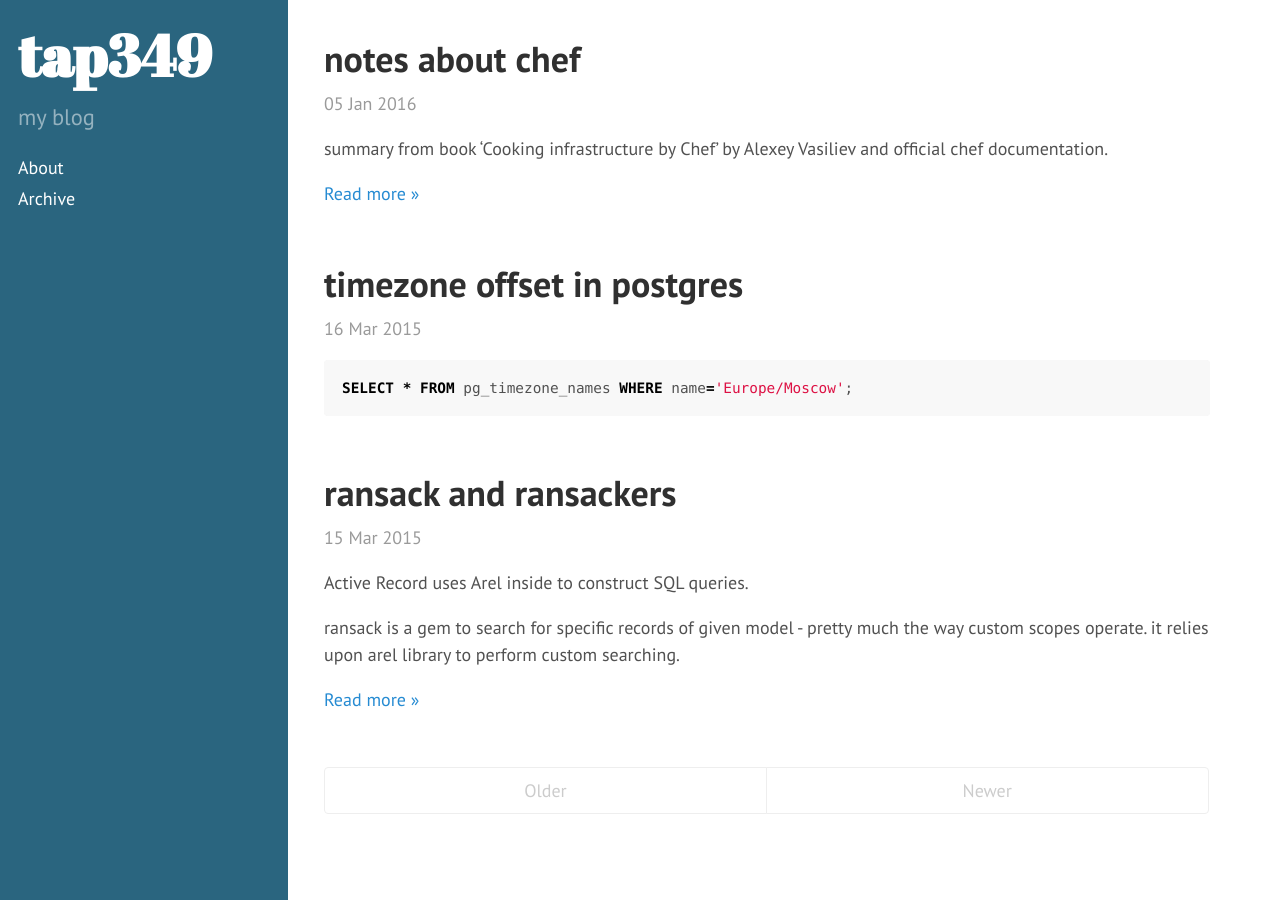
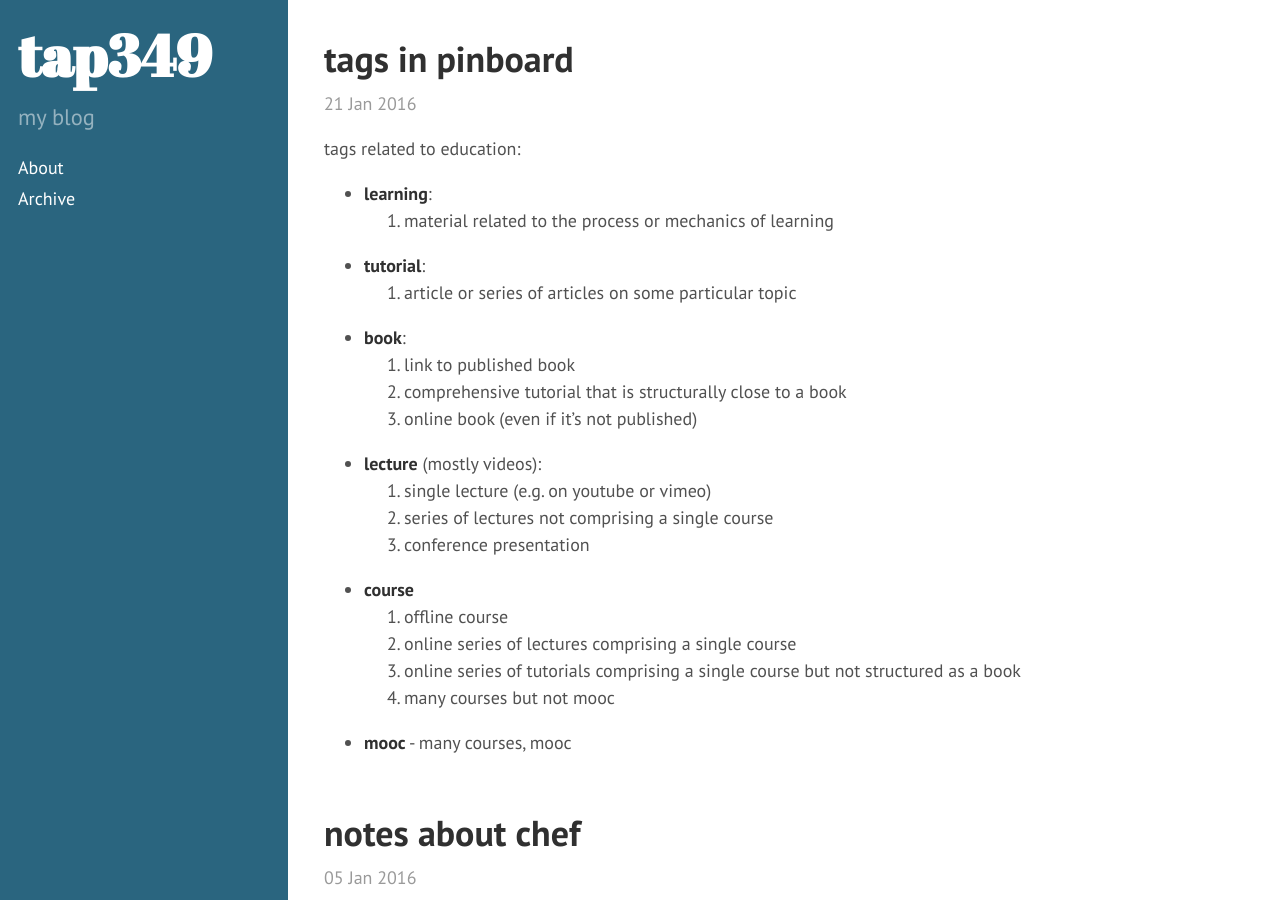
Before and after one commit to tap349/tap349.github.io, a Jekyll site: the page built from index.html, in a window 1280 px wide and 900 px high. Built offline with Jekyll 4.4.1, drawn with Linux system fonts in a browser that asks for light colours; Markdown is read by kramdown in place of the engine named in the settings; the list of posts is cut into pages by our own code.

Commit message:
update 2016-01-22_01:51:52

```diff
--- /dev/null
+++ b/_posts/2016-01-22-tags-in-pinboard.md
@@ -0,0 +1,29 @@
+---
+layout: post
+title: tags in pinboard
+date: 2016-01-22 01:19:00 +0300
+access: public
+categories: [pinboard]
+---
+
+tags related to education:
+
+- **learning**:
+  1. material related to the process or mechanics of learning
+- **tutorial**:
+  1. article or series of articles on some particular topic
+- **book**:
+  1. link to published book
+  2. comprehensive tutorial that is structurally close to a book
+  3. online book (even if it's not published)
+- **lecture** (mostly videos):
+  1. single lecture (e.g. on youtube or vimeo)
+  2. series of lectures not comprising a single course
+  3. conference presentation
+- **course**
+  1. offline course
+  2. online series of lectures comprising a single course
+  3. online series of tutorials comprising a single course
+     but not structured as a book
+  4. many courses but not mooc
+- **mooc** - many courses, mooc
```
Also changed, not shown: _posts/2015-01-06-notes-about-chef.md (+20 -6 lines).
